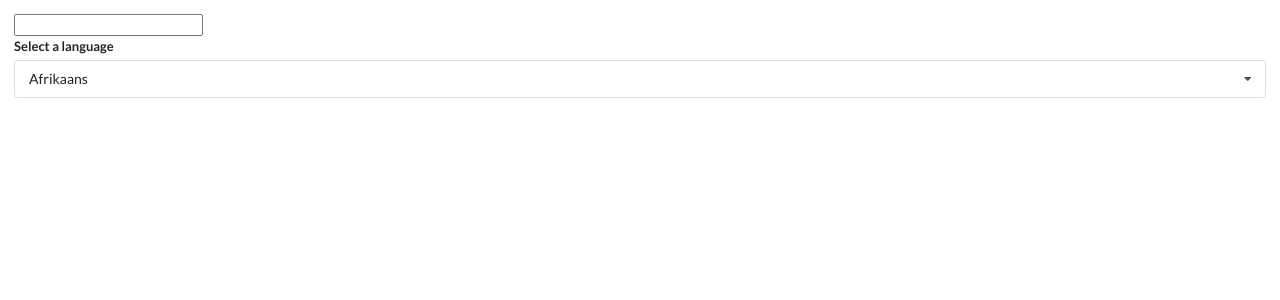
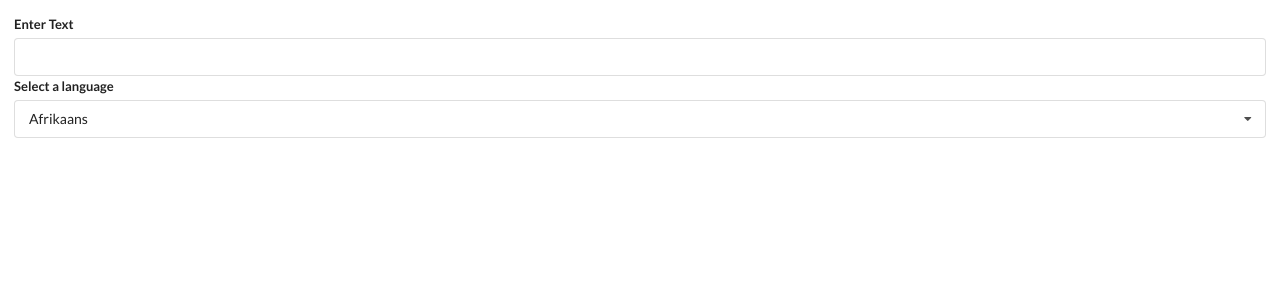
Before and after one commit to damianocasula/react-widgets-app, a React (Create React App) app: page / in a window 1280 px wide. Shown: the top 300 px of the page. Built offline with nearby package versions, Linux system fonts and the light colour scheme.

Commit message:
feat: style + label text input

```diff
--- a/src/components/Translate.js
+++ b/src/components/Translate.js
@@ -22,7 +22,13 @@ const Translate = () => {
 
   return (
     <div>
-      <input value={text} onChange={e => setText(e.target.value)} />
+      <div className='ui form'>
+        <div className='field'>
+          <label className='label'>Enter Text</label>
+          <input value={text} onChange={e => setText(e.target.value)} />
+        </div>
+      </div>
+
       <Dropdown
         selected={language}
         onSelectedChange={setLanguage}
```
